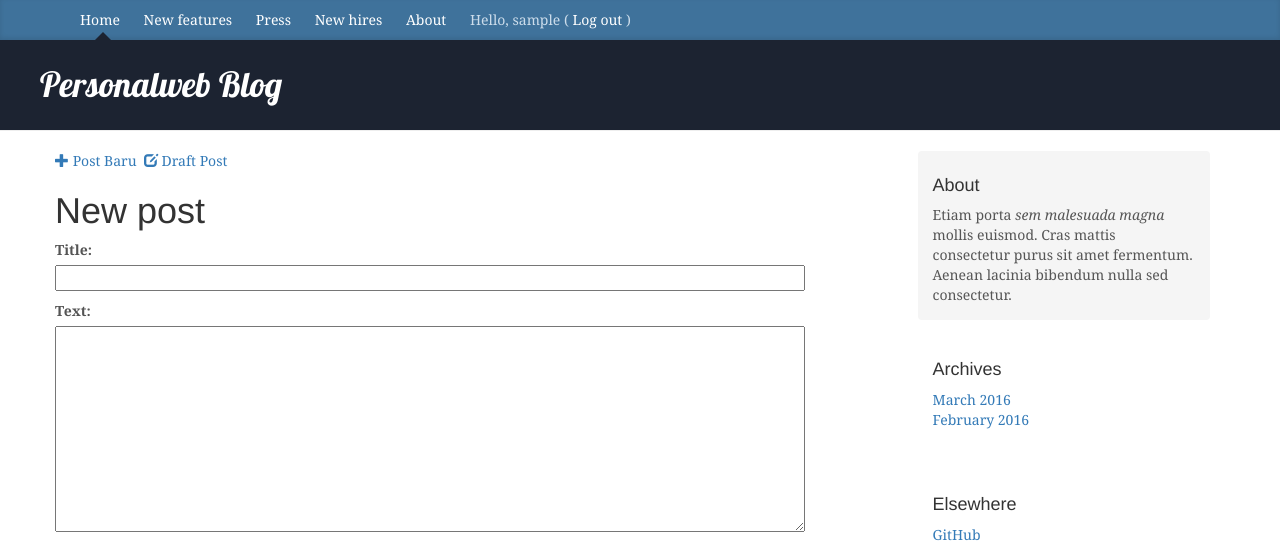
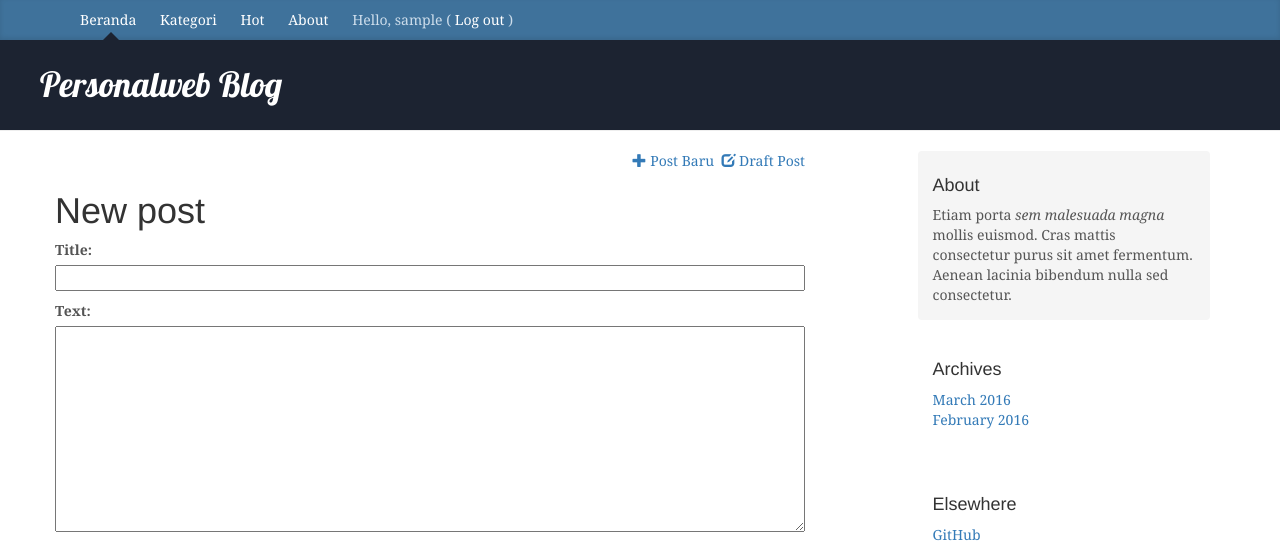
Before and after one commit to fahmyabdul/web-pertama, a Django app: page /post/new/ in a window 1280 px wide. Shown: the top 543 px of the page. Run offline with Django 3.2, Linux system fonts and the light colour scheme; the visitor is signed in with stand-in values (Sample User, id 1); some libraries are stand-ins or nearby versions.

Commit message:
Perubahan base, css, dan template

```diff
--- a/blog/static/css/blog.css
+++ b/blog/static/css/blog.css
@@ -107,6 +107,10 @@ h6, .h6 {
     color: #000000;
 }
 
+.post p{
+  text-align:justify;
+}
+
 .comment {
     margin: 20px 0px 20px 20px;
 }
--- a/blog/templates/blog/base.html
+++ b/blog/templates/blog/base.html
@@ -15,10 +15,9 @@
     <div class="blog-masthead">
       <div class="container">
         <nav class="blog-nav">
-          <a class="blog-nav-item active" href="/">Home</a>
-          <a class="blog-nav-item" href="#">New features</a>
-          <a class="blog-nav-item" href="#">Press</a>
-          <a class="blog-nav-item" href="#">New hires</a>
+          <a class="blog-nav-item active" href="/">Beranda</a>
+          <a class="blog-nav-item" href="#">Kategori</a>
+          <a class="blog-nav-item" href="#">Hot</a>
           <a class="blog-nav-item" href="#">About</a>
 		  {% if user.is_authenticated %}
 		  <span class="blog-nav-item">Hello, {{ user.username }} ( <a href="{% url 'logout' %}">Log out</a> )</span>
@@ -35,8 +34,10 @@
 	        <div class="row">
 	            <div class="col-md-8">
 			    {% if user.is_authenticated %}
+			    <div style="text-align:right;">
 			    <a href="{% url 'post_new' %}"><span class="glyphicon glyphicon-plus"></span> Post Baru</a>
 			    &nbsp;<a href="{% url 'post_draft_list' %}"><span class="glyphicon glyphicon-edit"></span> Draft Post</a>
+			    </div>
 			    {% endif %}
 	            {% block content %}
 	            {% endblock %}
--- a/blog/templates/blog/post_draft_list.html
+++ b/blog/templates/blog/post_draft_list.html
@@ -1,6 +1,7 @@
 {% extends 'blog/base.html' %}
 
 {% block content %}
+    <h1>Draft Post</h1>
     {% for post in posts %}
         <div class="post">
             <p class="date">created: {{ post.created_date|date:'d-m-Y' }}</p>
@@ -9,7 +10,7 @@
         </div>
 	{% empty %}
         <div class="post">
-            <h1>Tidak ada Draft Post :)</h1>
+            <p>Tidak ada Draft Post :)</p>
         </div>
     {% endfor %}
 {% endblock %}
--- a/blog/templates/blog/post_edit.html
+++ b/blog/templates/blog/post_edit.html
@@ -1,7 +1,11 @@
 {% extends 'blog/base.html' %}
 
 {% block content %}
-    <h1>New post</h1>
+        {% if request.path == '/post/new/' %}
+    		<h1>New post</h1>
+    	{% else %}
+    		<h1>Edit post</h1>
+    	{% endif %}
     <form method="POST" class="post-form">{% csrf_token %}
         {{ form.as_p }}
         <button type="submit" class="save btn btn-default">Save</button>
```
